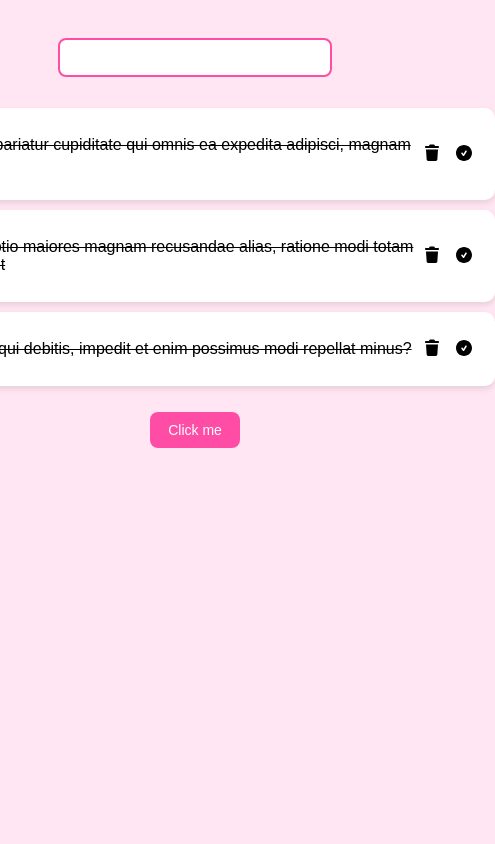
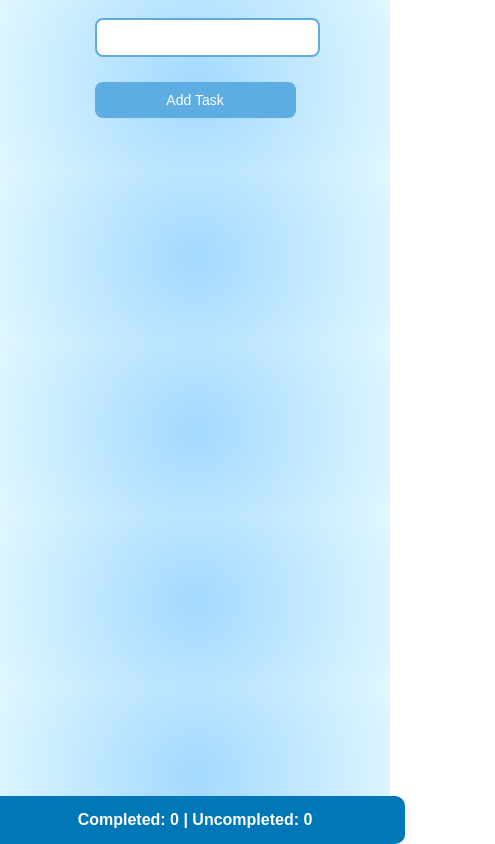
Before and after one commit to sama-daw/toDoo-list, a plain HTML site: page index.html in a window 390 px wide. Shown: the whole page, 495 px wide, since content can reach past the window. Drawn offline with Linux system fonts and the light colour scheme.

Commit message:
added cpomleted and notcompleted container to html, finished js, changed the style theme to babyblue through css, did the responsive design, added some animation and transistion

```diff
--- a/css/styles.css
+++ b/css/styles.css
@@ -1,23 +1,28 @@
+
 body {
     font-family: Arial, sans-serif;
-    background: #ffe6f2;
+    background: radial-gradient(circle, #a2d9ff 0%, #e0f7ff 100%);
     display: flex;
     flex-direction: column;
     align-items: center;
-    padding: 30px;
+    padding: 20px;
 }
+
+
+
 
 input {
     padding: 10px;
     width: 250px;
-    border: 2px solid #ff4da6;
+    border: 2px solid #5dade2;
     border-radius: 8px;
     margin-bottom: 15px;
     outline: none;
 }
 
+
 #changeMe {
-    background: #ff4da6;
+    background: #5dade2;
     color: white;
     border: none;
     padding: 10px 18px;
@@ -25,11 +30,14 @@ input {
     cursor: pointer;
     font-size: 14px;
     margin-bottom: 20px;
+    transition: background 0.3s ease;
 }
 
-button:hover {
-    background: #e60073;
+#changeMe:hover {
+    background: #3498db;
 }
+
+
 
 ol {
     list-style: none;
@@ -42,25 +50,101 @@ ol {
     padding: 12px 15px;
     margin-bottom: 10px;
     border-radius: 10px;
-    box-shadow: 0 3px 6px rgba(0,0,0,0.1);
+     box-shadow: 0 3px 6px rgba(0,0,0,0.1);
     display: flex;
     justify-content: space-between;
     align-items: center;
+    transition: all 0.3s ease;
 }
+.listBox:hover {
+  box-shadow: 0 6px 12px rgba(0,0,0,0.15);
+}
+
 svg{
     width: 20px;
     height: 20px;
 }
-#deleteIcon, #doneIcon{
+.deleteIcon, .doneIcon{
     background-color: white;
     border: none;
     cursor: pointer;
 }
+.deleteIcon:hover svg,
+.doneIcon:hover svg {
+  transform: scale(1.2);
+  transition: transform 0.2s ease;
+}
+
 .icons{
     display: flex;
     justify-self: end;
 }
 
-.linethrough{
-    text-decoration: line-through;
+.completed {
+  text-decoration: line-through;
+  color: gray;
+  opacity: 0.7;
 }
+
+
+.addTask{
+    display: flex;
+    flex-direction: row;
+    justify-content: space-around;
+    max-width: 500px;
+    width: 100%;
+    gap: 10px;
+
+}
+.counter-container {
+  position: fixed;
+  bottom: 0;
+  left: 50%;
+  transform: translateX(-50%);
+  padding: 15px;
+  background: #0077b6;
+  border-radius: 10px;
+  text-align: center;
+  width: 600px;
+  box-shadow: 0 3px 6px rgba(0,0,0,0.1);
+  font-weight: bold;
+  color: #ffffff;
+}
+
+ol, .counter-container {
+  max-width: 600px;
+  width: 100%;
+}
+.fade-in {
+  animation: fadeIn 0.5s ease-in-out forwards;
+}
+
+@keyframes fadeIn {
+  from {
+    opacity: 0;
+    transform: translateY(-10px);
+  }
+  to {
+    opacity: 1;
+    transform: translateY(0);
+  }
+}
+
+@media (max-width: 768px) {
+  body {
+    padding: 10px;
+  }
+
+  .addTask {
+    flex-direction: column;
+    gap: 10px;
+  }
+
+  input, #changeMe {
+    width: 100%;
+  }
+
+  ol, .counter-container {
+    width: 100%;
+  }
+}
--- a/index.html
+++ b/index.html
@@ -7,13 +7,28 @@
     <link rel="stylesheet" href="css/styles.css">
 </head>
 <body>
-    <input id="todoList"type="text">
-    <ol id="randoms">
-        <li class="listBox linethrough"> <p id="task"> Voluptatum pariatur cupiditate qui omnis ea expedita adipisci, magnam beatae.</p> <div class="icons"> <button id="deleteIcon"><svg xmlns="http://www.w3.org/2000/svg" viewBox="0 0 640 640"><!--!Font Awesome Free 7.0.0 by @fontawesome - https://fontawesome.com License - https://fontawesome.com/license/free Copyright 2025 Fonticons, Inc.--><path d="M232.7 69.9L224 96L128 96C110.3 96 96 110.3 96 128C96 145.7 110.3 160 128 160L512 160C529.7 160 544 145.7 544 128C544 110.3 529.7 96 512 96L416 96L407.3 69.9C402.9 56.8 390.7 48 376.9 48L263.1 48C249.3 48 237.1 56.8 232.7 69.9zM512 208L128 208L149.1 531.1C150.7 556.4 171.7 576 197 576L443 576C468.3 576 489.3 556.4 490.9 531.1L512 208z"/></svg></button> <button id="doneIcon"><svg xmlns="http://www.w3.org/2000/svg" viewBox="0 0 640 640"><!--!Font Awesome Free 7.0.0 by @fontawesome - https://fontawesome.com License - https://fontawesome.com/license/free Copyright 2025 Fonticons, Inc.--><path d="M320 576C461.4 576 576 461.4 576 320C576 178.6 461.4 64 320 64C178.6 64 64 178.6 64 320C64 461.4 178.6 576 320 576zM404.4 276.7L324.4 404.7C320.2 411.4 313 415.6 305.1 416C297.2 416.4 289.6 412.8 284.9 406.4L236.9 342.4C228.9 331.8 231.1 316.8 241.7 308.8C252.3 300.8 267.3 303 275.3 313.6L302.3 349.6L363.7 251.3C370.7 240.1 385.5 236.6 396.8 243.7C408.1 250.8 411.5 265.5 404.4 276.8z"/></svg></button></div></li>
-        <li class="listBox linethrough"> <p id="task"> Explicabo optio maiores magnam recusandae alias, ratione modi totam reprehenderit</p> <div class="icons">  <button id="deleteIcon"><svg xmlns="http://www.w3.org/2000/svg" viewBox="0 0 640 640"><!--!Font Awesome Free 7.0.0 by @fontawesome - https://fontawesome.com License - https://fontawesome.com/license/free Copyright 2025 Fonticons, Inc.--><path d="M232.7 69.9L224 96L128 96C110.3 96 96 110.3 96 128C96 145.7 110.3 160 128 160L512 160C529.7 160 544 145.7 544 128C544 110.3 529.7 96 512 96L416 96L407.3 69.9C402.9 56.8 390.7 48 376.9 48L263.1 48C249.3 48 237.1 56.8 232.7 69.9zM512 208L128 208L149.1 531.1C150.7 556.4 171.7 576 197 576L443 576C468.3 576 489.3 556.4 490.9 531.1L512 208z"/></svg></button><button id="doneIcon"><svg xmlns="http://www.w3.org/2000/svg" viewBox="0 0 640 640"><!--!Font Awesome Free 7.0.0 by @fontawesome - https://fontawesome.com License - https://fontawesome.com/license/free Copyright 2025 Fonticons, Inc.--><path d="M320 576C461.4 576 576 461.4 576 320C576 178.6 461.4 64 320 64C178.6 64 64 178.6 64 320C64 461.4 178.6 576 320 576zM404.4 276.7L324.4 404.7C320.2 411.4 313 415.6 305.1 416C297.2 416.4 289.6 412.8 284.9 406.4L236.9 342.4C228.9 331.8 231.1 316.8 241.7 308.8C252.3 300.8 267.3 303 275.3 313.6L302.3 349.6L363.7 251.3C370.7 240.1 385.5 236.6 396.8 243.7C408.1 250.8 411.5 265.5 404.4 276.8z"/></svg></button></div></li>
-        <li class="listBox linethrough">  <p id="task">Inventore sequi debitis, impedit et enim possimus modi repellat minus? </p><div class="icons"> <button id="deleteIcon"><svg xmlns="http://www.w3.org/2000/svg" viewBox="0 0 640 640"><!--!Font Awesome Free 7.0.0 by @fontawesome - https://fontawesome.com License - https://fontawesome.com/license/free Copyright 2025 Fonticons, Inc.--><path d="M232.7 69.9L224 96L128 96C110.3 96 96 110.3 96 128C96 145.7 110.3 160 128 160L512 160C529.7 160 544 145.7 544 128C544 110.3 529.7 96 512 96L416 96L407.3 69.9C402.9 56.8 390.7 48 376.9 48L263.1 48C249.3 48 237.1 56.8 232.7 69.9zM512 208L128 208L149.1 531.1C150.7 556.4 171.7 576 197 576L443 576C468.3 576 489.3 556.4 490.9 531.1L512 208z"/></svg></button> <button id="doneIcon"><svg xmlns="http://www.w3.org/2000/svg" viewBox="0 0 640 640"><!--!Font Awesome Free 7.0.0 by @fontawesome - https://fontawesome.com License - https://fontawesome.com/license/free Copyright 2025 Fonticons, Inc.--><path d="M320 576C461.4 576 576 461.4 576 320C576 178.6 461.4 64 320 64C178.6 64 64 178.6 64 320C64 461.4 178.6 576 320 576zM404.4 276.7L324.4 404.7C320.2 411.4 313 415.6 305.1 416C297.2 416.4 289.6 412.8 284.9 406.4L236.9 342.4C228.9 331.8 231.1 316.8 241.7 308.8C252.3 300.8 267.3 303 275.3 313.6L302.3 349.6L363.7 251.3C370.7 240.1 385.5 236.6 396.8 243.7C408.1 250.8 411.5 265.5 404.4 276.8z"/></svg></button></div></li>
-    </ol>
-    <button  onclick="clicked()" id="changeMe">Click me </button>
+
+<div class="todo-container">
+
+    <div class="addTask">
+        <input id="todoList"type="text">
+        <button  onclick="clicked()" id="changeMe"> Add Task </button>
+    </div>
+
+    <ol id="randoms"> </ol>
+
+    <div class="counter-container">
+        <div id="task-counters">
+          Completed: <span id="completed-counter">0</span> | Uncompleted:
+          <span id="uncompleted-counter">0</span>
+    </div>
+
+
+</div>
+
+
+
+
 
 
     <script src="js/scripts.js"></script>
--- a/js/scripts.js
+++ b/js/scripts.js
@@ -1,23 +1,63 @@
 const input = document.getElementById("todoList");
-const button = document.getElementById("changeMe");
+const completedCounter = document.getElementById("completed-counter");
+const uncompletedCounter = document.getElementById("uncompleted-counter");
 const list = document.getElementById("randoms");
-const deletee= document.getElementById("deleteIcon");
-const donee= document.getElementById("doneIcon");
-const taskee=document.getElementById("task");
+
+
+
+
+function updateCounters() {
+  const completedTasks = document.querySelectorAll(".completed").length;
+  const uncompletedTasks = document.querySelectorAll("li:not(.completed)").length;
+
+  completedCounter.textContent = completedTasks;
+  uncompletedCounter.textContent = uncompletedTasks;
+}
+
 
 
 function clicked(){
+    const task = input.value.trim();
+  if (!task) {
+    alert("Please write down a task");
+    return;
+  }
+
   let li = document.createElement("li");
-  li.className = "listBox";
-  li.innerHTML = input.value +` <div class="icons"><button id="deleteIcon"><svg xmlns="http://www.w3.org/2000/svg" viewBox="0 0 640 640"><!--!Font Awesome Free 7.0.0 by @fontawesome - https://fontawesome.com License - https://fontawesome.com/license/free Copyright 2025 Fonticons, Inc.--><path d="M232.7 69.9L224 96L128 96C110.3 96 96 110.3 96 128C96 145.7 110.3 160 128 160L512 160C529.7 160 544 145.7 544 128C544 110.3 529.7 96 512 96L416 96L407.3 69.9C402.9 56.8 390.7 48 376.9 48L263.1 48C249.3 48 237.1 56.8 232.7 69.9zM512 208L128 208L149.1 531.1C150.7 556.4 171.7 576 197 576L443 576C468.3 576 489.3 556.4 490.9 531.1L512 208z"/></svg> <button id="doneIcon"><svg xmlns="http://www.w3.org/2000/svg" viewBox="0 0 640 640"><!--!Font Awesome Free 7.0.0 by @fontawesome - https://fontawesome.com License - https://fontawesome.com/license/free Copyright 2025 Fonticons, Inc.--><path d="M320 576C461.4 576 576 461.4 576 320C576 178.6 461.4 64 320 64C178.6 64 64 178.6 64 320C64 461.4 178.6 576 320 576zM404.4 276.7L324.4 404.7C320.2 411.4 313 415.6 305.1 416C297.2 416.4 289.6 412.8 284.9 406.4L236.9 342.4C228.9 331.8 231.1 316.8 241.7 308.8C252.3 300.8 267.3 303 275.3 313.6L302.3 349.6L363.7 251.3C370.7 240.1 385.5 236.6 396.8 243.7C408.1 250.8 411.5 265.5 404.4 276.8z"/></svg></button></div>`
-    list.appendChild(li);
+  li.className = "listBox fade-in";
+  li.innerHTML = input.value +` <div class="icons"> <button class="deleteIcon"><svg xmlns="http://www.w3.org/2000/svg" fill="#5dade2"  viewBox="0 0 640 640"><!--!Font Awesome Free 7.0.0 by @fontawesome - https://fontawesome.com License - https://fontawesome.com/license/free Copyright 2025 Fonticons, Inc.--><path d="M232.7 69.9L224 96L128 96C110.3 96 96 110.3 96 128C96 145.7 110.3 160 128 160L512 160C529.7 160 544 145.7 544 128C544 110.3 529.7 96 512 96L416 96L407.3 69.9C402.9 56.8 390.7 48 376.9 48L263.1 48C249.3 48 237.1 56.8 232.7 69.9zM512 208L128 208L149.1 531.1C150.7 556.4 171.7 576 197 576L443 576C468.3 576 489.3 556.4 490.9 531.1L512 208z"/></svg></button> <button class="doneIcon"><svg xmlns="http://www.w3.org/2000/svg" fill="#5dade2" viewBox="0 0 640 640"><!--!Font Awesome Free 7.0.0 by @fontawesome - https://fontawesome.com License - https://fontawesome.com/license/free Copyright 2025 Fonticons, Inc.--><path d="M320 576C461.4 576 576 461.4 576 320C576 178.6 461.4 64 320 64C178.6 64 64 178.6 64 320C64 461.4 178.6 576 320 576zM404.4 276.7L324.4 404.7C320.2 411.4 313 415.6 305.1 416C297.2 416.4 289.6 412.8 284.9 406.4L236.9 342.4C228.9 331.8 231.1 316.8 241.7 308.8C252.3 300.8 267.3 303 275.3 313.6L302.3 349.6L363.7 251.3C370.7 240.1 385.5 236.6 396.8 243.7C408.1 250.8 411.5 265.5 404.4 276.8z"/></svg></button></div>`
+  list.appendChild(li);
+
+  input.value = "";
+
+  const deleteBtn = li.querySelector(".deleteIcon");
+  const doneBtn = li.querySelector(".doneIcon");
+
+   deleteBtn.addEventListener("click", function () {
+    li.remove();
+    updateCounters();
+  });
+
+
+  doneBtn.addEventListener("click", function () {
+    li.classList.toggle("completed");
+    updateCounters();
+  });
+
+
+  input.value = "";
+
+  updateCounters();
 
 }
 
-donee.addEventListener("click", function(){
-       const iconsDiv = e.target.closest(".icons");
-    const taskP = iconsDiv.previousElementSibling;
-    taskP.classList.toggle("linethrough");
 
-})
+
+
+
+
+
+
+//event delegation
+//parentelemnt.remove
 // parent lw list add class linethrough
```
